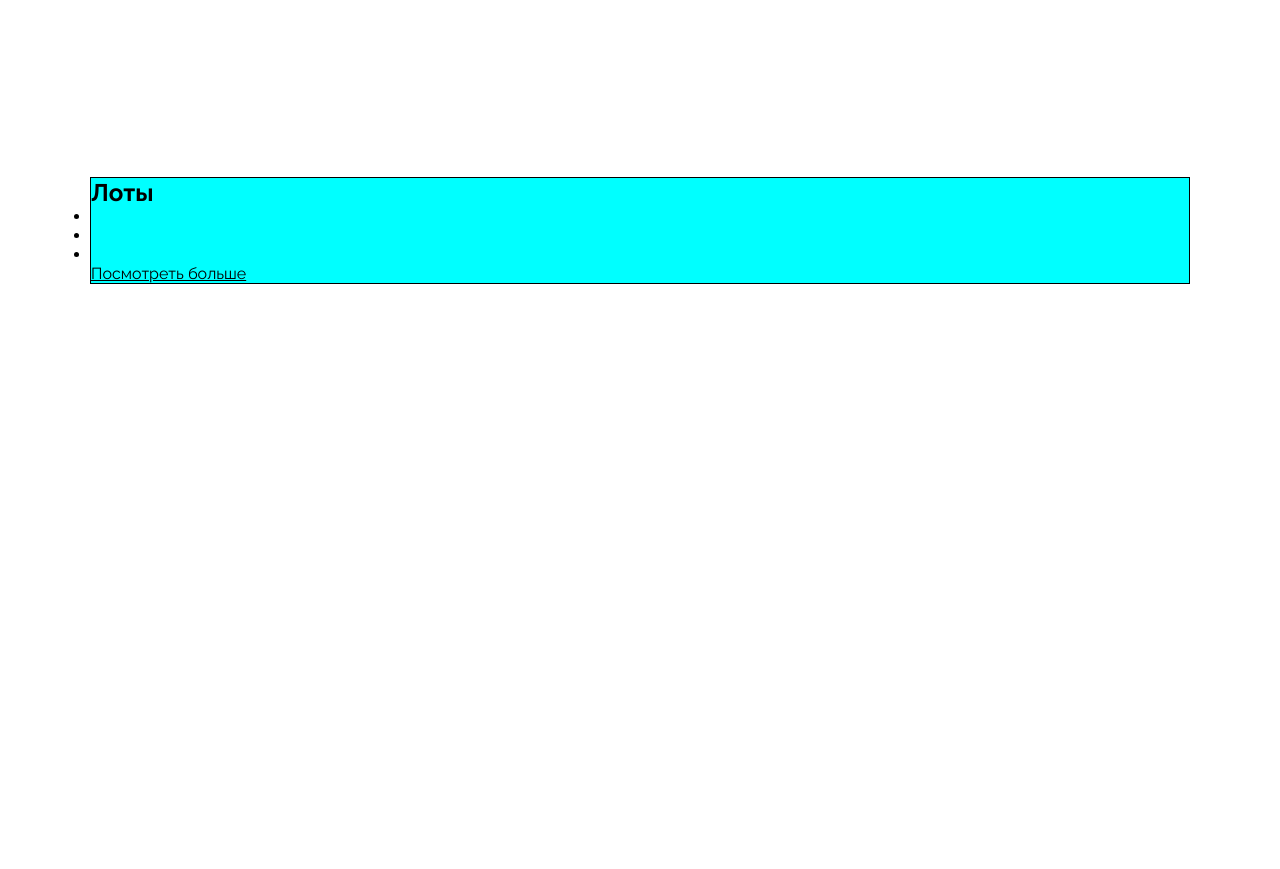
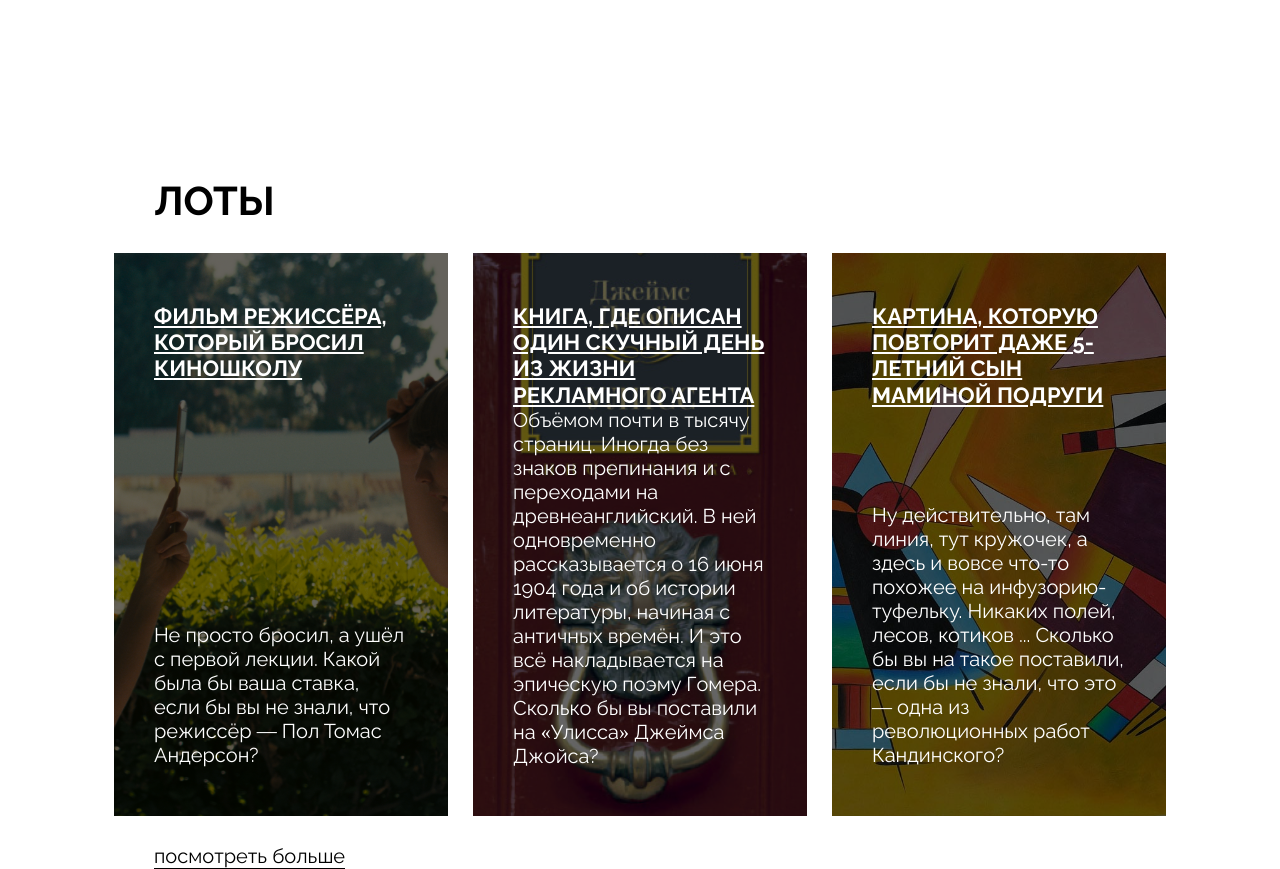
Before and after one commit to KonstantinZelenov/ono-tebe-nado, a plain HTML site: page index.html in a window 1280 px wide. Shown: the part 1052-1921 px from the top of the page. Before the commit the page ends 1336 px from the top, so only its background shows below. Drawn offline with Linux system fonts and the light colour scheme.

Commit message:
lots section

```diff
--- a/index.html
+++ b/index.html
@@ -69,18 +69,35 @@
       <section class="lots">
       <h2 class="lots__heading">Лоты</h2>
       <ul class="lots__card-list">
-          <li class="lots__card-list-item">
-            <a href="#0" class="card-link"> </a>
+        <li class="lots__card-list-item card_type_film">
+          <a href="#0" class="card-link">
+           <arlicle class="article article_movie">
+             <h3 class="card__title">Фильм режиссёра, который бросил киношколу</h3>
+             <p class="card__text">Не просто бросил, а ушёл с первой лекции. Какой была бы ваша ставка, если бы вы не знали, что режиссёр — Пол Томас Андерсон?</p>
+           </arlicle>
+          </a>
+          <div class="overlay"></div>
         </li>
-          <li class="lots__card-list-item">
-            <a href="#0" class="card-link"> </a>
+        <li class="lots__card-list-item card_type_book">
+          <a href="#0" class="card-link">
+            <arlicle class="article">
+              <h3 class="card__title">Книга, где описан один скучный день из жизни рекламного агента</h3>
+              <p class="card__text">Объёмом почти в тысячу страниц. Иногда без знаков препинания и с переходами на древнеанглийский. В ней одновременно рассказывается о 16 июня 1904 года и об истории литературы, начиная с античных времён. И это всё накладывается на эпическую поэму Гомера. Сколько бы вы поставили на «Улисса» Джеймса Джойса?</p>
+            </arlicle>
+          </a>
+          <div class="overlay"></div>
         </li>
-          <li class="lots__card-list-item">
-            <a href="#0" class="card-link"> </a>
+        <li class="lots__card-list-item card_type_picture">
+          <a href="#0" class="card-link">
+            <arlicle class="article article_picture">
+              <h3 class="card__title">Картина, которую повторит даже 5-летний сын маминой подруги</h3>
+              <p class="card__text">Ну действительно, там линия, тут кружочек, а здесь и вовсе что-то похожее на инфузорию-туфельку. Никаких полей, лесов, котиков ... Сколько бы вы на такое поставили, если бы не знали, что это — одна из революционных работ Кандинского?</p>
+            </arlicle>
+          </a>
+          <div class="overlay"></div>
         </li>
       </ul>
-        <a href="#0" class="lots__look-more-link">Посмотреть больше</a>
-        <div class="overlay"></div>
+      <a href="#0" class="lots__look-more-link">посмотреть больше</a>
       </section>
       <section class="about"></section>
     </main>
--- a/styles/style.css
+++ b/styles/style.css
@@ -1,7 +1,6 @@
 /*Начало header */
 
 .try {
-
   position: absolute;
   top: 0;
   left: 50%;
@@ -10,6 +9,7 @@
   filter: sepia(0.6);
   width: 1100px;
   z-index: 5;
+  pointer-events: none;
 }
 
 body {
@@ -22,7 +22,7 @@ body {
   grid-template-columns: repeat(7, 1fr);
   grid-template-rows: 1fr;
   grid-template-areas: "menu menu menu logo . address address";
-  width: 1052px;
+  width: calc(100% - 48px);
   height: 105px;
   margin: auto;
   margin-top: 93px;
@@ -201,7 +201,7 @@ body {
 }
 
 .cover__description-text {
-  color: #FFF;
+  color: #fff;
   font-family: Raleway;
   font-size: 22px;
   font-style: normal;
@@ -222,11 +222,11 @@ body {
 }
 
 .bet-button {
-  width: 256.0px;
-  height: 51.0px;
+  width: 256px;
+  height: 51px;
   border: 1px solid white;
   background-color: transparent;
-  color: #FFF;
+  color: #fff;
   text-align: center;
   font-family: Raleway;
   font-size: 22px;
@@ -239,6 +239,119 @@ body {
 /* Закончил с cover, начал Lots */
 
 .lots {
-  border: 1px solid black;
-  background-color: aqua;
+  display: flex;
+  flex-direction: column;
+  margin: 0 24px 0 24px;
+  height: 692px;
 }
+
+.lots__heading {
+  color: #000;
+  font-family: Raleway;
+  font-size: 40px;
+  font-style: normal;
+  font-weight: 700;
+  line-height: normal;
+  text-transform: uppercase;
+  padding-left: 40px;
+}
+
+.lots__card-list {
+  display: flex;
+  flex-direction: row;
+  flex-wrap: wrap;
+  list-style: none;
+  flex-grow: 1;
+  gap: 25px;
+  align-items: center;
+}
+
+.lots__card-list-item {
+  display: block;
+  position: relative;
+  height: 563px;
+  flex-grow: 1;
+  min-width: 300px;
+  max-width: 334px;
+}
+
+.card_type_film {
+  background-image: url(../images/card-lot-01.jpg);
+  background-size: cover;
+  background-repeat: no-repeat;
+  background-position: center;
+}
+
+.card_type_book {
+  background-image: url(../images/card-lot-02.jpg);
+  background-size: cover;
+  background-repeat: no-repeat;
+  background-position: center;
+}
+
+.card_type_picture {
+  background-image: url(../images/card-lot-03.jpg);
+  background-size: cover;
+  background-repeat: no-repeat;
+  background-position: center;
+}
+
+.card-link {
+  display: block;
+  height: 100%;
+  text-decoration: none;
+}
+
+.article {
+  display: flex;
+  flex-direction: column;
+  position: relative;
+  z-index: 2;
+  padding: 50px 40px 48px 40px;
+}
+
+.article_movie {
+  gap: 241px;
+}
+
+.article_picture {
+  gap: 95px;
+}
+
+
+
+.card__title {
+  flex-shrink: 0;
+  color: #fff;
+  font-family: Raleway;
+  font-size: 22px;
+  font-style: normal;
+  font-weight: 700;
+  line-height: 120%;
+  text-decoration-line: underline;
+  text-transform: uppercase;
+}
+
+.card__text {
+  flex-shrink: 0;
+  color: #fff;
+  font-family: Raleway;
+  font-size: 20px;
+  font-style: normal;
+  font-weight: 400;
+  line-height: 120%;
+}
+
+.lots__look-more-link {
+  display: inline-block;
+  color: #000;
+  font-family: Raleway;
+  font-size: 20px;
+  font-style: normal;
+  font-weight: 400;
+  line-height: normal;
+  text-decoration: none;
+  border-bottom: 1px solid black;
+  width: fit-content;
+  margin-left: 40px;
+}
```
Lines whose indentation alone changed are shown as unchanged.
